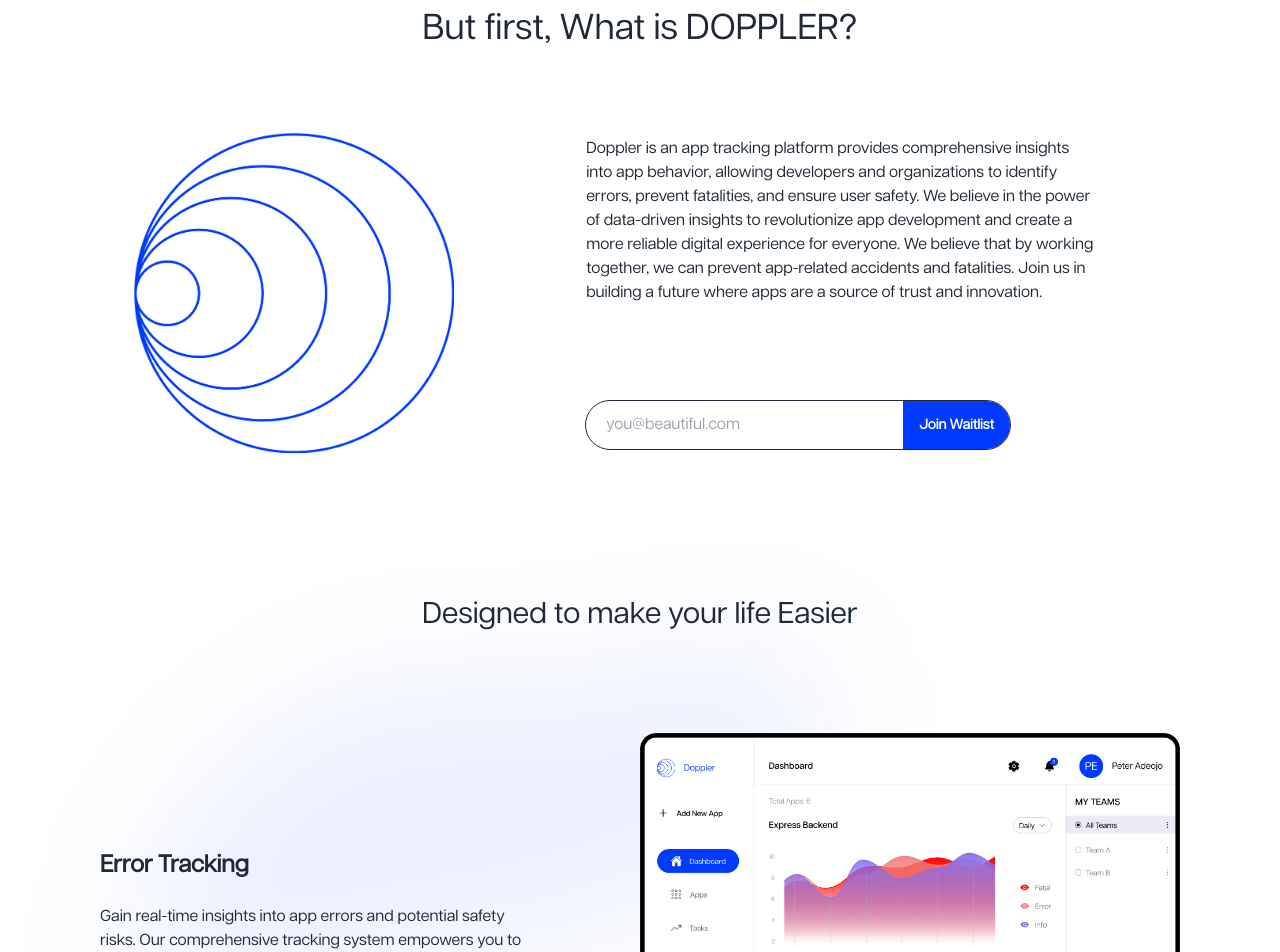
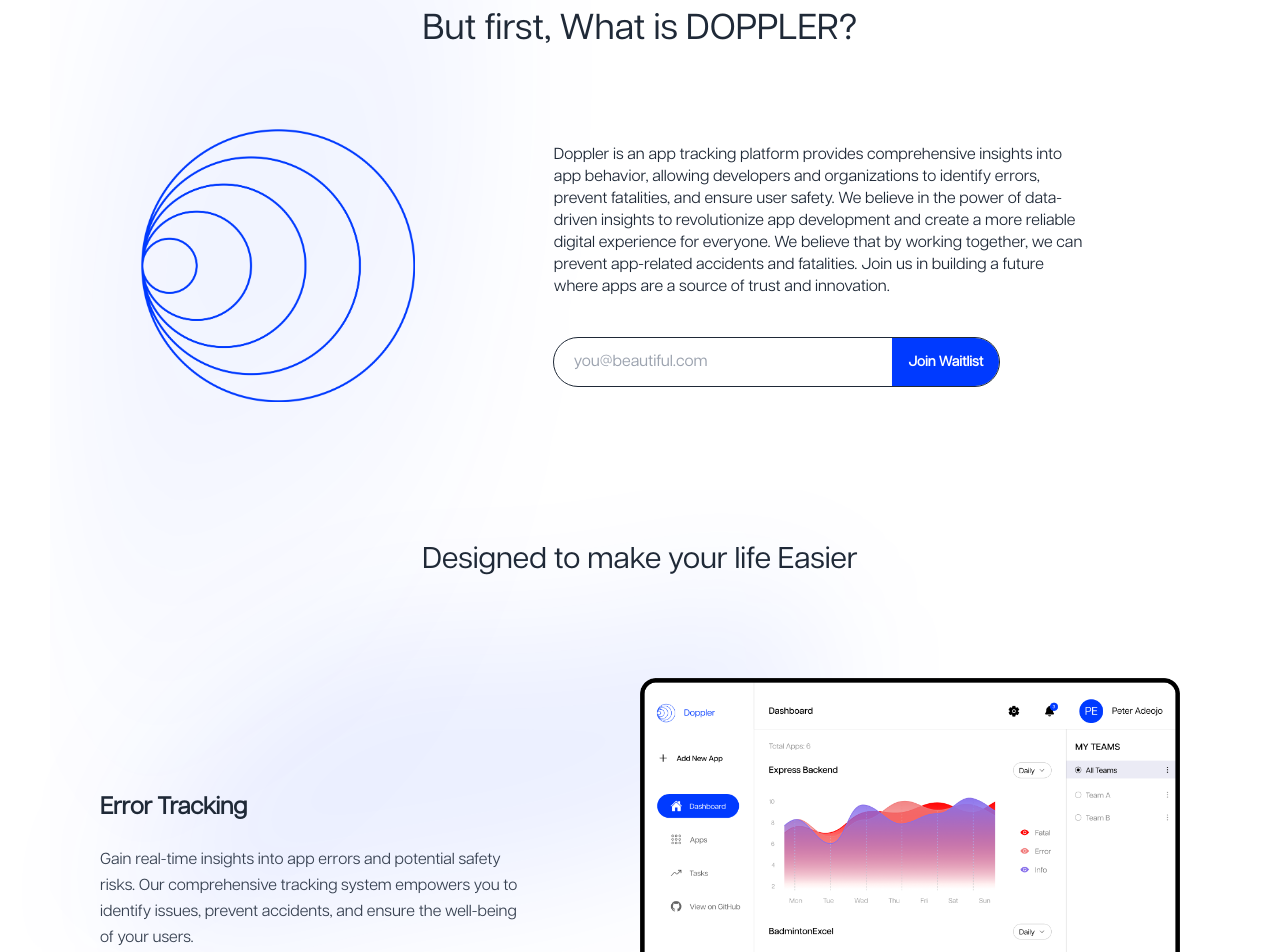
Before and after one commit to lampguard/doppler-client, a React (Vite) app: page / in a window 1280 px wide. Shown: the part 1060-2012 px from the top of the page. Built offline with nearby package versions, Linux system fonts and the light colour scheme.

Commit message:
newsletter subscribe

```diff
--- a/src/App.jsx
+++ b/src/App.jsx
@@ -22,6 +22,16 @@ import { useJoinWaitlistMutation } from './services';
 import { useState } from 'react';
 import { GiHamburgerMenu } from 'react-icons/gi';
 import { FaTimes } from 'react-icons/fa';
+
+const BgEllipse = ({ className }) => {
+	return (
+		<img
+			src={Ellipse}
+			alt=""
+			className={'absolute w-full z-[-10] ' + className}
+		/>
+	);
+};
 
 const navLinks = [
 	{ title: 'Home', to: '/' },
@@ -65,7 +75,7 @@ const Landing = () => {
 			{/* Top Nav & Header */}
 			<div className="px-[2em] md:px-[4em] py-[1.7em] md:py-[2em] flex justify-between items-center w-full">
 				<div className="w-[130px] md:w-[12.5%]">
-					<img src={logo} className={"w-full " + (navOpen && "hidden")} />
+					<img src={logo} className={'w-full ' + (navOpen && 'hidden')} />
 				</div>
 
 				<div className="hidden md:flex items-center">
@@ -218,19 +228,17 @@ const Landing = () => {
 
 			<section className="w-full px-[30px] md:px-[50px]">
 				<div className="py-[10px] md:hidden"></div>
-				<p className="text-center text-3xl md:text-4xl">
+				<p className="text-center text-2xl md:text-4xl">
 					But first, What is DOPPLER?
 				</p>
 				<div className="pb-[30px] md:pb-[80px]"></div>
-				<div className="md:flex justify-center gap-10 items-stretch relative overflow-hidden">
-					<div className="md:w-2/4 md:grid place-items-center opacity-[0.15] md:opacity-100 max-w-full overflow-x-hidden p-1">
-						<img
-							src={hilogo}
-							className="md:w-2/3 scale-[2.5] translate-x-[50px] md:scale-0 md:translate-x-[initial] absolute md:static -z-[100] md:z-0"
-						/>
+				<div className="md:flex justify-center gap-10 items-center relative max-w-full overflow-x-clip">
+					<div className="w-full md:w-2/5 grid place-items-center relative py-10 md:py-0">
+						<BgEllipse className={'scale-y-[4] scale-x-[1.3] blur-[40px]'} />
+						<img src={hilogo} className="w-3/5" />
 					</div>
-					<div className="w-full md:w-2/3 flex flex-col p-2 justify-between items-start">
-						<p className="w-full md:max-w-[80%]">
+					<div className="w-full md:w-3/5 flex flex-col p-2 justify-between items-start gap-y-10">
+						<p className="w-full text-center md:text-left md:max-w-[80%] font-articulat-light leading-loose md:leading-snug">
 							Doppler is an app tracking platform provides comprehensive
 							insights into app behavior, allowing developers and organizations
 							to identify errors, prevent fatalities, and ensure user safety. We
@@ -240,7 +248,6 @@ const Landing = () => {
 							app-related accidents and fatalities. Join us in building a future
 							where apps are a source of trust and innovation.
 						</p>
-						<div className="py-7 md:hidden"></div>
 						{__ENV__.WAITLISTING != 'off' ? (
 							<>
 								<div className="w-full md:w-2/3 outline outline-1 rounded-full overflow-clip">
@@ -272,7 +279,7 @@ const Landing = () => {
 						) : (
 							<Link
 								to={'/signup'}
-								className="py-3 w-full md:w-1/2 px-4 rounded-lg btn-primary text-sm"
+								className="py-3 w-full md:w-1/2 px-4 rounded-lg btn-primary text-sm text-center"
 							>
 								Try Doppler for Free
 							</Link>
@@ -291,9 +298,11 @@ const Landing = () => {
 						className="hidden md:block absolute w-3/4 left-[0] top-[-15%] z-[-1]"
 					/>
 					<div className="md:w-2/5">
-						<p className="text-2xl font-bold">Error Tracking</p>
+						<p className="text-2xl font-bold text-center md:text-left font-articulat-light">
+							Error Tracking
+						</p>
 						<div className="py-1.5 md:py-3"></div>
-						<p>
+						<p className="text-gray-700 leading-relaxed font-articulat-light text-center md:text-left">
 							Gain real-time insights into app errors and potential safety
 							risks. Our comprehensive tracking system empowers you to identify
 							issues, prevent accidents, and ensure the well-being of your
@@ -308,9 +317,11 @@ const Landing = () => {
 				<div className="md:flex gap-3 w-full px-[24px] md:px-[100px] py-[50px] justify-between items-center relative">
 					<img src={Desktop} className="hidden md:block md:w-1/2" />
 					<div className="md:w-2/5">
-						<p className="text-2xl font-bold">Manage Your Apps & Teams</p>
+						<p className="text-2xl text-center md:text-left font-bold">
+							Manage Your Apps & Teams
+						</p>
 						<div className="py-3"></div>
-						<p>
+						<p className="text-gray-700 leading-relaxed font-articulat-light text-center md:text-left">
 							Our platform brings all your apps under one roof. Easily manage
 							access, track app performance, and receive real-time alerts. This
 							centralized system fosters collaboration, empowers your team to
@@ -328,9 +339,11 @@ const Landing = () => {
 						className="absolute w-3/4 right-[0] top-[-15%] z-[-1]"
 					/>
 					<div className="md:w-2/5">
-						<p className="text-2xl font-bold">Distribute Tasks Efficiently</p>
+						<p className="text-2xl text-center md:text-left font-bold">
+							Distribute Tasks Efficiently
+						</p>
 						<div className="py-3"></div>
-						<p>
+						<p className="text-gray-700 leading-relaxed font-articulat-light text-center md:text-left">
 							Don't waste time assigning tasks manually. Our platform leverages
 							smart algorithms to distribute error and fatality tracking tasks
 							based on team member expertise and workload. This ensures a
@@ -347,17 +360,54 @@ const Landing = () => {
 				</div>
 			</section>
 
-			<section className="">
-				<p className="text-xl md:text-3xl font-bold py-[40px] text-center w-full">
+			<section className="relative">
+				<p className="text-xl md:text-3xl font-bold p-[80px_0_60px]  md:p-[40px_0] text-center w-full">
 					Some of your Questions, Answered!
 				</p>
 				<div className="w-full md:py-[40px]">
 					<Faq />
 				</div>
+				<div className="w-full text-center py-[80px] px-4 relative overflow-x-clip">
+					<BgEllipse className={'scale-[4] md:scale-[1] md:-top-[10em]'} />
+					<p className="text-2xl">Newsletter</p>
+					<div className="pt-[80px]"></div>
+					<p className="px-1.5 text-gray-600">
+						Get all the latest updates about Doppler by subscribing to our
+						Newsletters
+					</p>
+
+					<form
+						className="w-full pt-10 relative"
+						onSubmit={(e) => {
+							e.preventDefault();
+							joinWaitlist();
+							setEmail('');
+						}}
+					>
+						<div className="pt-0 md:pt-[4rem]"></div>
+						<div className="relative md:w-[50%] m-auto px-4 py-1">
+							<input
+								type="text"
+								className="p-[.5em_0] border-b border-[#33333388] focus:outline-none bg-transparent md:absolute bottom-0 w-full left-0"
+								placeholder="E-mail address"
+								value={email}
+								required
+								onChange={(e) => setEmail(e.target.value)}
+							/>
+							<div className="py-2 md:hidden"></div>
+							<button
+								className="btn-primary py-1.5 rounded-md w-2/3 md:absolute right-0 bottom-2 md:w-[30%] disabled:bg-gray-500"
+								disabled={isLoading}
+							>
+								Subscribe
+							</button>
+						</div>
+					</form>
+				</div>
 			</section>
 
 			{/* Footer */}
-			<div className="py-[80px]"></div>
+			<div className="py-[40px] md:py-[80px]"></div>
 			<div className="relative w-full">
 				<img
 					src={Ellipse}
@@ -402,6 +452,8 @@ const Landing = () => {
 						)}
 					</div>
 				</div>
+
+				<div className="border-b w-full border-black"></div>
 
 				<div className="py-[32px] md:p-[120px] w-full font-articulat-light relative overflow-hidden">
 					<div className="flex flex-col md:flex-row justify-between items-center">
--- a/src/components/Faq.jsx
+++ b/src/components/Faq.jsx
@@ -16,57 +16,27 @@ const questions = [
 	{
 		question: 'Who can access my data?',
 	},
-	// {
-	// 	question: 'Is there a cost associated with using the platform?',
-	// },
 ];
 
 const Faq = () => {
-	// return (
-	// 	<ul className="w-[90%] md:w-1/2 m-auto">
-	// 		{questions.map((q, index) => (
-	// 			<li
-	// 				className="border border-[#21212180] rounded-md px-2 py-4 mb-4"
-	// 				key={`question-${index}`}
-	// 			>
-	// 				<p className="flex flex-wrap items-center justify-between">
-	// 					<span>{q.question}</span>
-	// 					<button
-	// 						onClick={(e) => {
-	// 							// console.log(e.currentTarget.nextElementSibling);
-	// 							e.currentTarget.nextElementSibling.classList.toggle('hidden');
-	// 						}}
-	// 						className="btn btn-sm btn-outline btn-circle"
-	// 					>
-	// 						<BsPlus className="text-2xl" />
-	// 					</button>
-	// 					<span className="w-full rounded-md p-2 mt-[10px] hidden">
-	// 						{q.answer}
-	// 					</span>
-	// 				</p>
-	// 			</li>
-	// 		))}
-	// 	</ul>
-	// );
-
 	return (
 		<div className="w-[90%] m-auto md:w-1/2">
 			{questions.map((q, index) => (
 				<React.Fragment key={q.question + index}>
-					<div className="collapse collapse-plus outline">
+					<div className="collapse collapse-plus rounded-md outline outline-1 outline-gray-400">
 						<input
 							type="radio"
 							name="my-accordion-3"
 							defaultChecked={index == 0}
 						/>
-						<div className="collapse-title text-xl font-medium">
+						<div className="collapse-title md:text-xl font-medium">
 							{q.question}
 						</div>
-						<div className="collapse-content">
+						<div className="collapse-content text-sm md:text-base">
 							<p>{q.answer}</p>
 						</div>
 					</div>
-					<div className="py-2"></div>
+					<div className="pt-6 md:pt-4"></div>
 				</React.Fragment>
 			))}
 		</div>
--- a/src/pages/Apps.jsx
+++ b/src/pages/Apps.jsx
@@ -4,10 +4,9 @@ import {
 	getCoreRowModel,
 	useReactTable,
 } from '@tanstack/react-table';
-import { useGetAppsQuery, useLazyGetAppsQuery } from '../services';
+import { useLazyGetAppsQuery } from '../services';
 import Table from '../components/Table';
 import { Link } from 'react-router-dom';
-import Loader from '../components/Loaders';
 import { BsPlus } from 'react-icons/bs';
 import { useTeamContext } from '../context/TeamContext';
 import { useEffect, useState } from 'react';
```
